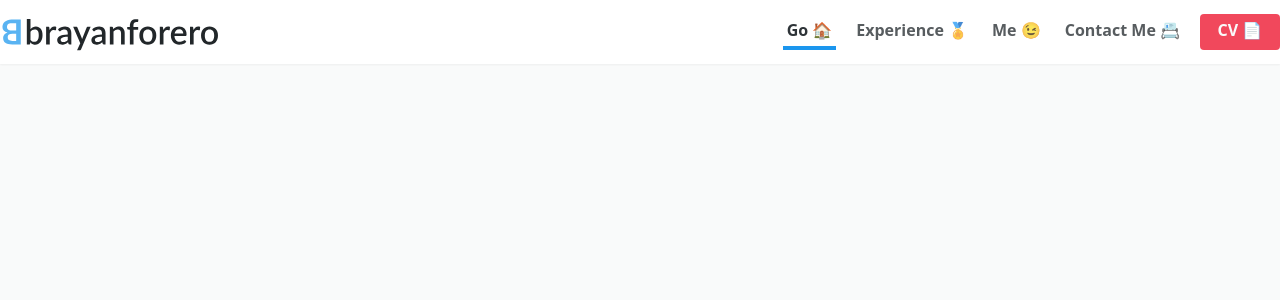
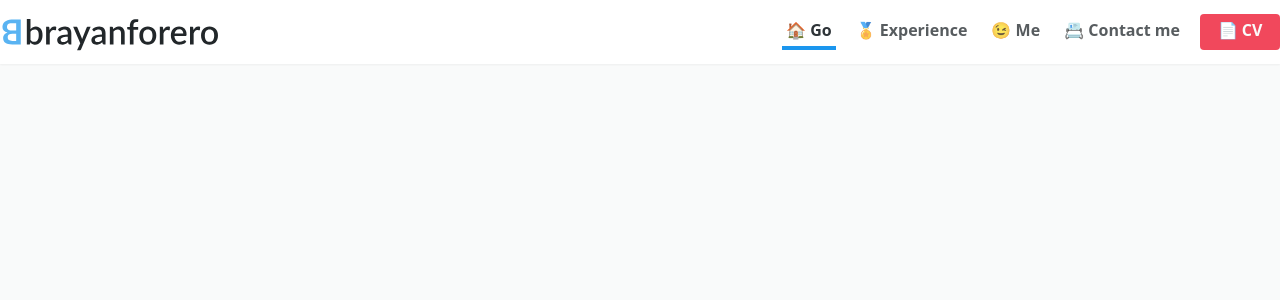
Before and after one commit to brayanforero/portfolio-me, a React (Vite) app: page / in a window 1280 px wide. Shown: the top 300 px of the page. Built offline with nearby package versions, Linux system fonts and the light colour scheme.

Commit message:
fix:(root) change order emojis link

```diff
--- a/src/components/Header/index.tsx
+++ b/src/components/Header/index.tsx
@@ -14,19 +14,19 @@ function Header() {
         <img className="Header__logo" src={Logo} alt=" Brayan Forero" />
         <nav className={`Header__navigation${show ? ' show' : ''}`}>
           <a href="#" className="Header__link active">
-            Go 🏠
+            🏠 Go
           </a>
           <a href="#" className="Header__link">
-            Experience 🏅
+            🏅 Experience
           </a>
           <a href="#" className="Header__link">
-            Me 😉
+            😉 Me
           </a>
           <a href="#" className="Header__link">
-            Contact Me 📇
+            📇 Contact me
           </a>
           <a href="#" className="Header__link">
-            CV 📄
+            📄 CV
           </a>
         </nav>
         <button onClick={handleShow} className="Header__toogle">
```
